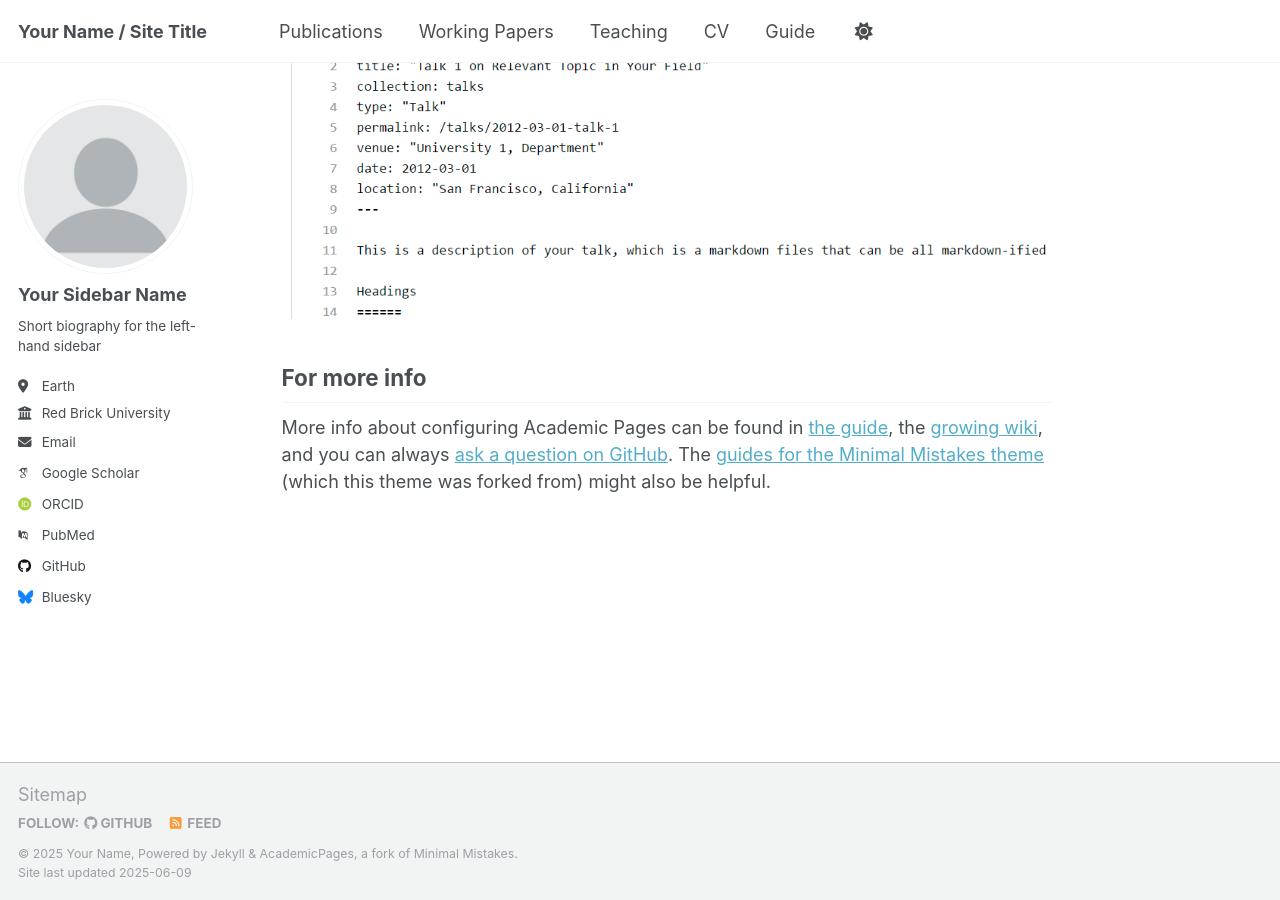
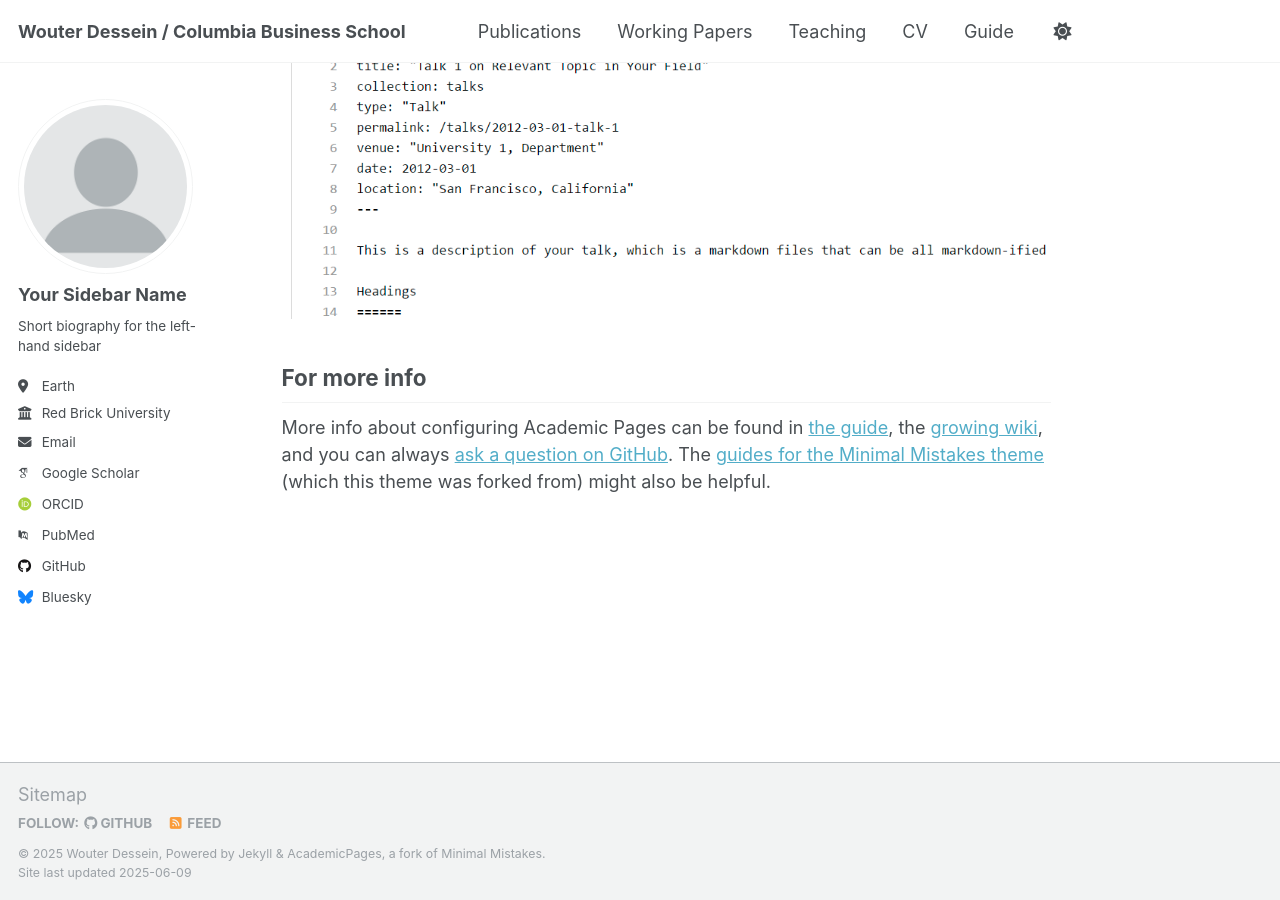
Before and after one commit to wd2179/wd2179.github.io, a Jekyll site: the page built from _pages/about.md, in a window 1280 px wide and 900 px high, scrolled down 2636 px. Built offline with Jekyll 4.4.1, drawn with Linux system fonts in a browser that asks for light colours; some web fonts are replaced.

Commit message:
Update _config.yml

```diff
--- a/_config.yml
+++ b/_config.yml
@@ -9,11 +9,11 @@
 # Basic Site Settings
 locale                   : "en-US"
 site_theme               : "default"
-title                    : "Your Name / Site Title"
+title                    : "Wouter Dessein / Columbia Business School"
 title_separator          : "-"
-name                     : &name "Your Name"
-description              : &description "personal description"
-url                      : https://academicpages.github.io # the base hostname & protocol for your site e.g. "https://[your GitHub username].github.io" or if you already have some other page hosted on Github then use "https://[your GitHub username].github.io/[Your Repo Name]"
+name                     : &name "Wouter Dessein"
+description              : &description "Columbia Business School"
+url                      : https://wd2179.github.io # the base hostname & protocol for your site e.g. "https://[your GitHub username].github.io" or if you already have some other page hosted on Github then use "https://[your GitHub username].github.io/[Your Repo Name]"
 baseurl                  : "" # the subpath of your site, e.g. "/blog"
 repository               : "academicpages/academicpages.github.io"
 
```
